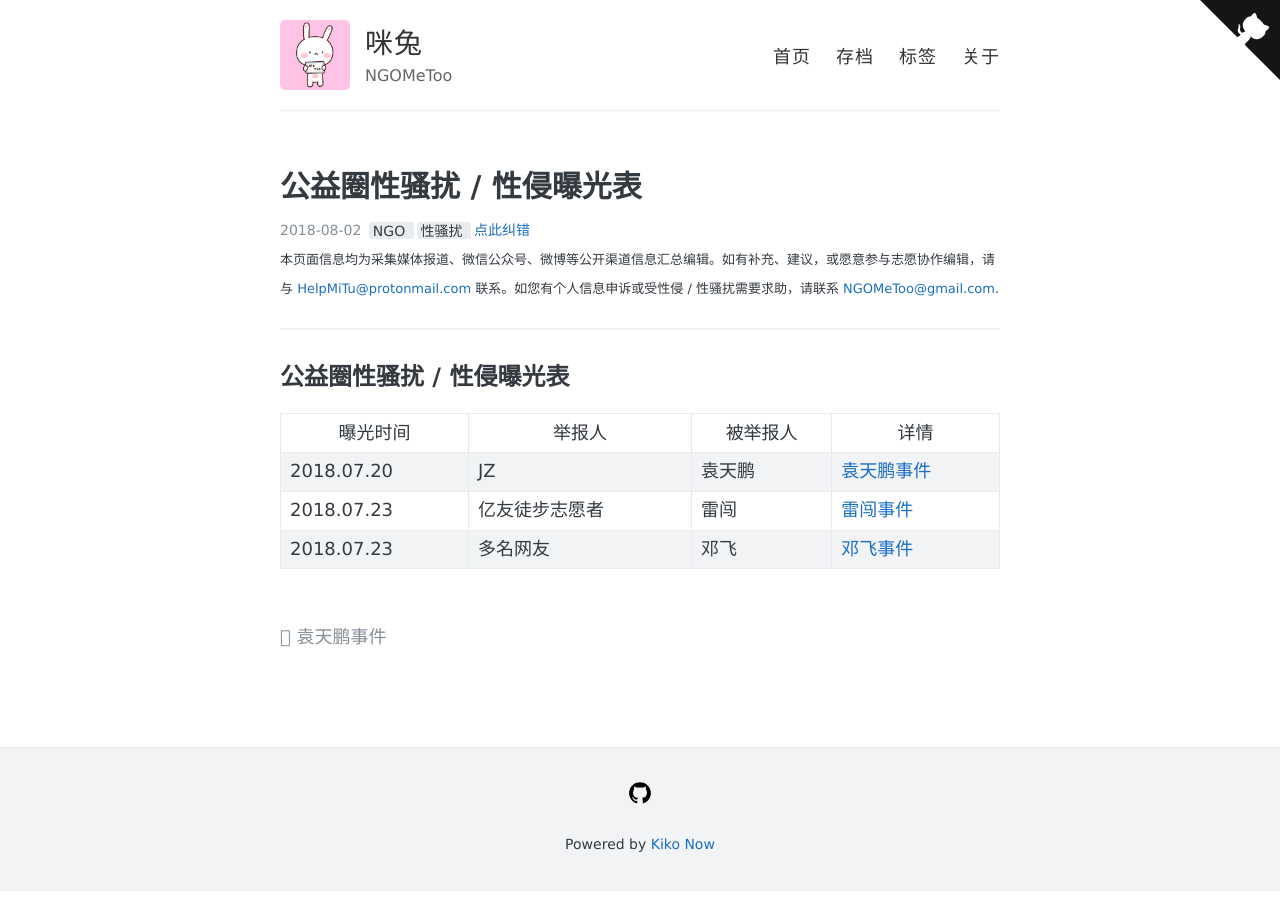
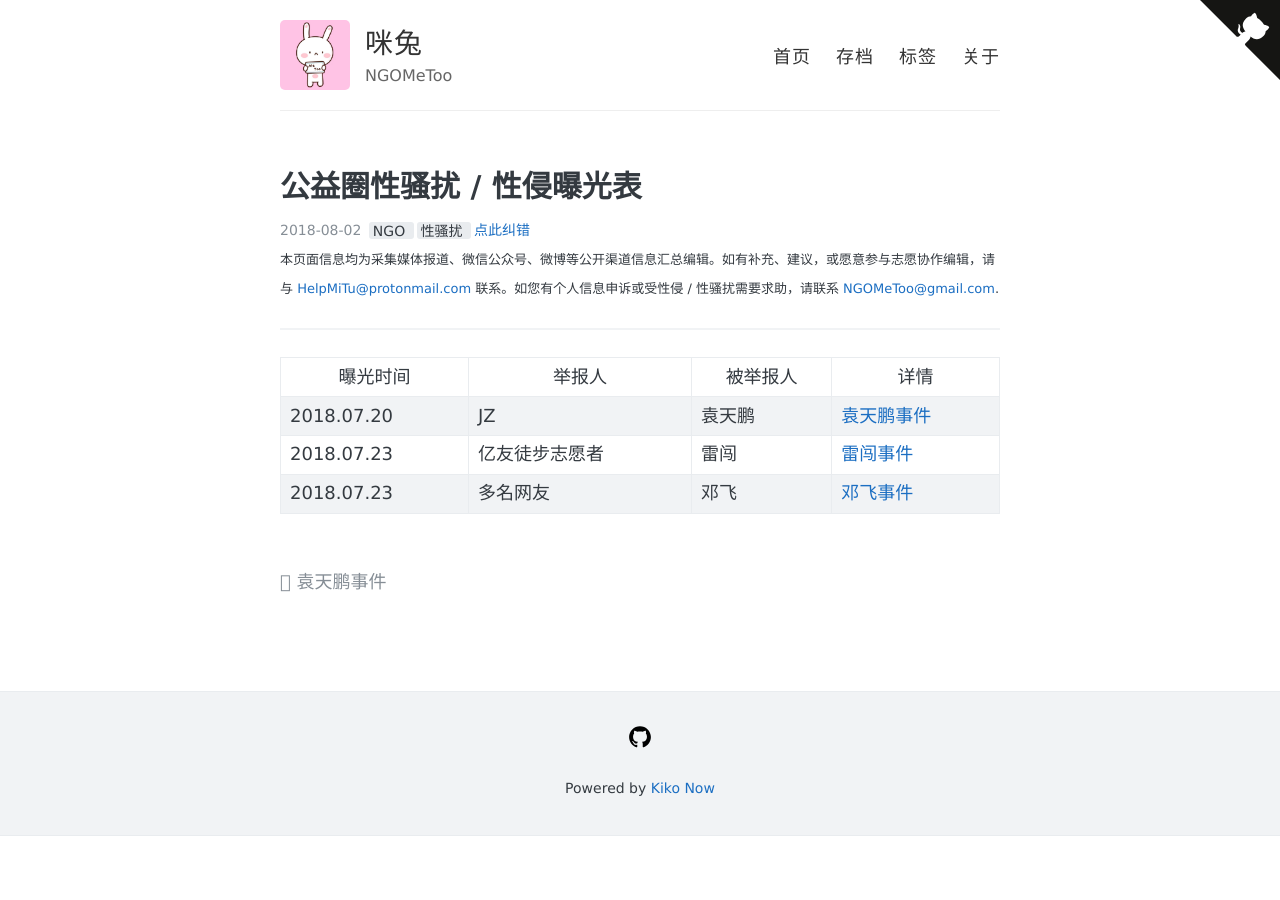
Before and after one commit to NGOMeToo/NGOMeToo.github.io, a Jekyll site: the page built from _posts/2018-08-02-ngometoo-lists.md, in a window 1280 px wide. Built offline with Jekyll 4.4.1, drawn with Linux system fonts in a browser that asks for light colours.

Commit message:
置顶的

```diff
--- a/_posts/2018-08-02-ngometoo-lists.md
+++ b/_posts/2018-08-02-ngometoo-lists.md
@@ -16,9 +16,6 @@ description:
 
 ---
 
-## 公益圈性骚扰/性侵曝光表
-
-
 曝光时间|举报人|被举报人|详情
 ---|---|---|---
 2018.07.20|JZ|袁天鹏|[袁天鹏事件](https://ngometoo.github.io/YuanTianpeng/)
```
